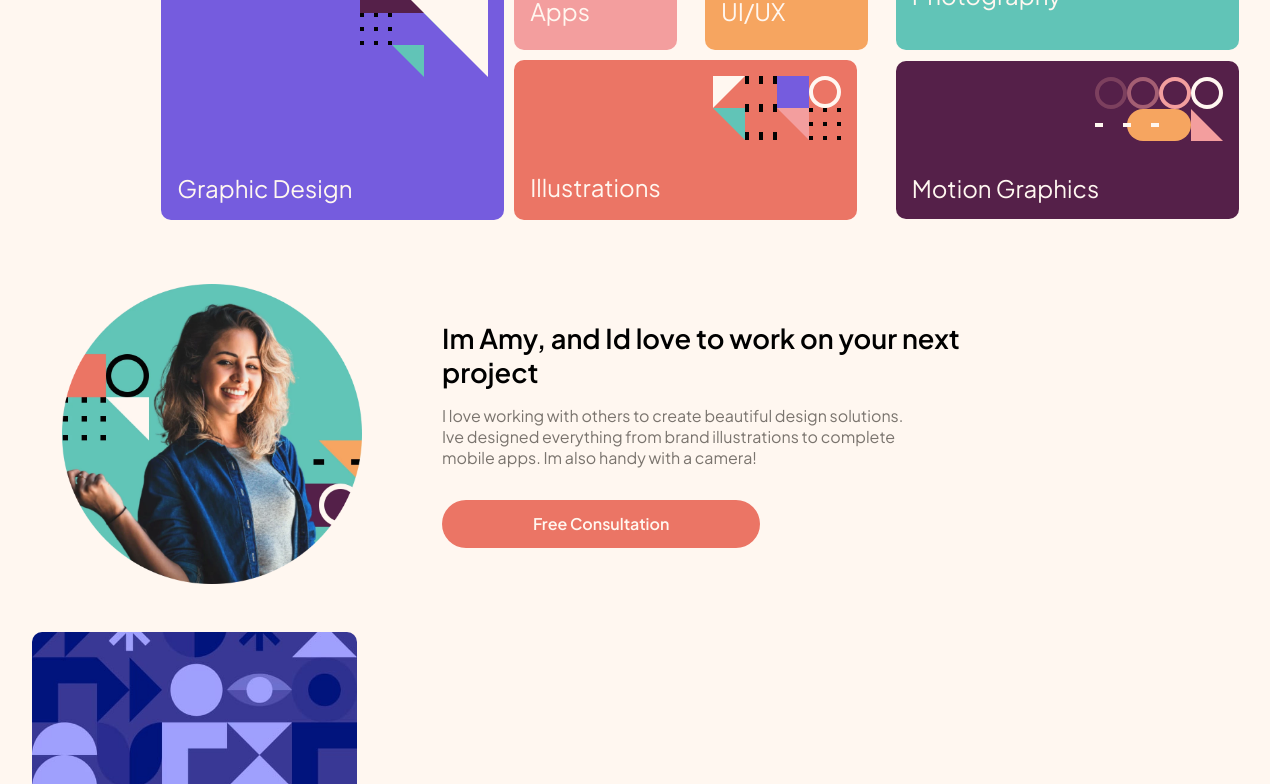
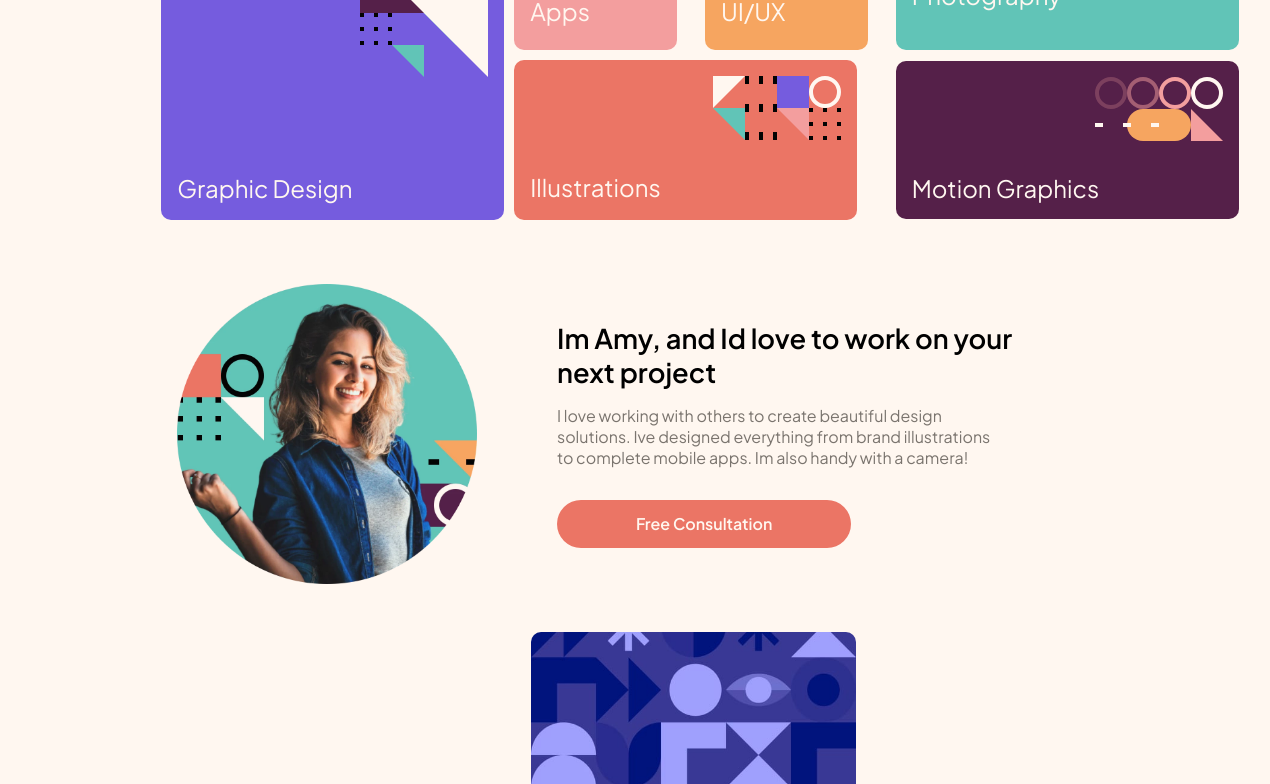
Before and after one commit to jcamargoUK/single-page-responsive-portfolio, a Next.js app: page / in a window 1536 px wide. Shown: the part 516-1300 px from the top of the page, without its empty margins (68-1338 px from the left). Built offline with nearby package versions, Linux system fonts and the light colour scheme.

Commit message:
working on the final adjustments

```diff
--- a/src/styles/Carousel.module.css
+++ b/src/styles/Carousel.module.css
@@ -30,3 +30,14 @@
   margin: auto;
   border-radius: 10px;
 }
+
+@media screen and (min-width: 768px){
+  .carouselContainer {
+    width: 44%;
+  }
+}
+@media screen and (min-width: 1440px){
+  .carouselContainer {
+    width: 22%;
+  }
+}
--- a/src/styles/Hero.module.css
+++ b/src/styles/Hero.module.css
@@ -64,5 +64,7 @@
 }
 
 @media screen and (min-width: 1440px){
-
+  .heroSection{
+    margin-left: 135px;
+  }
 }
```
